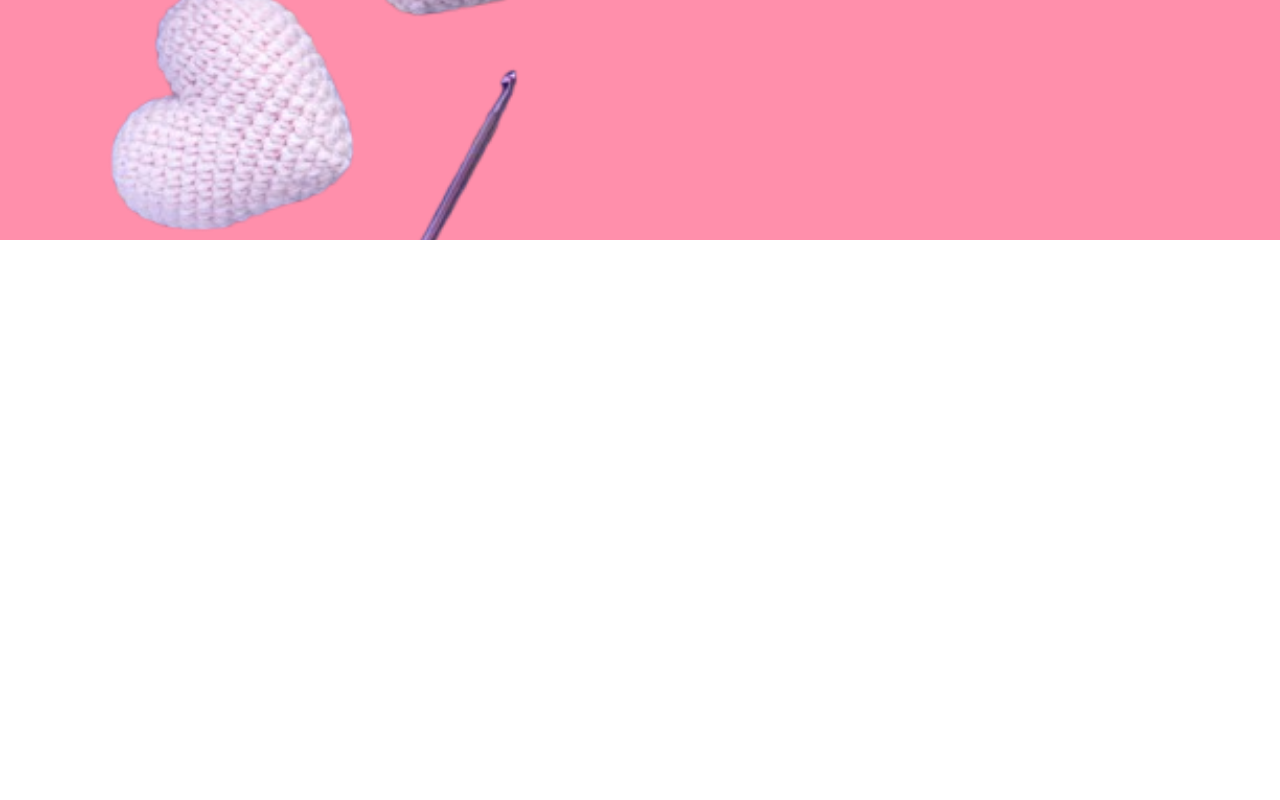
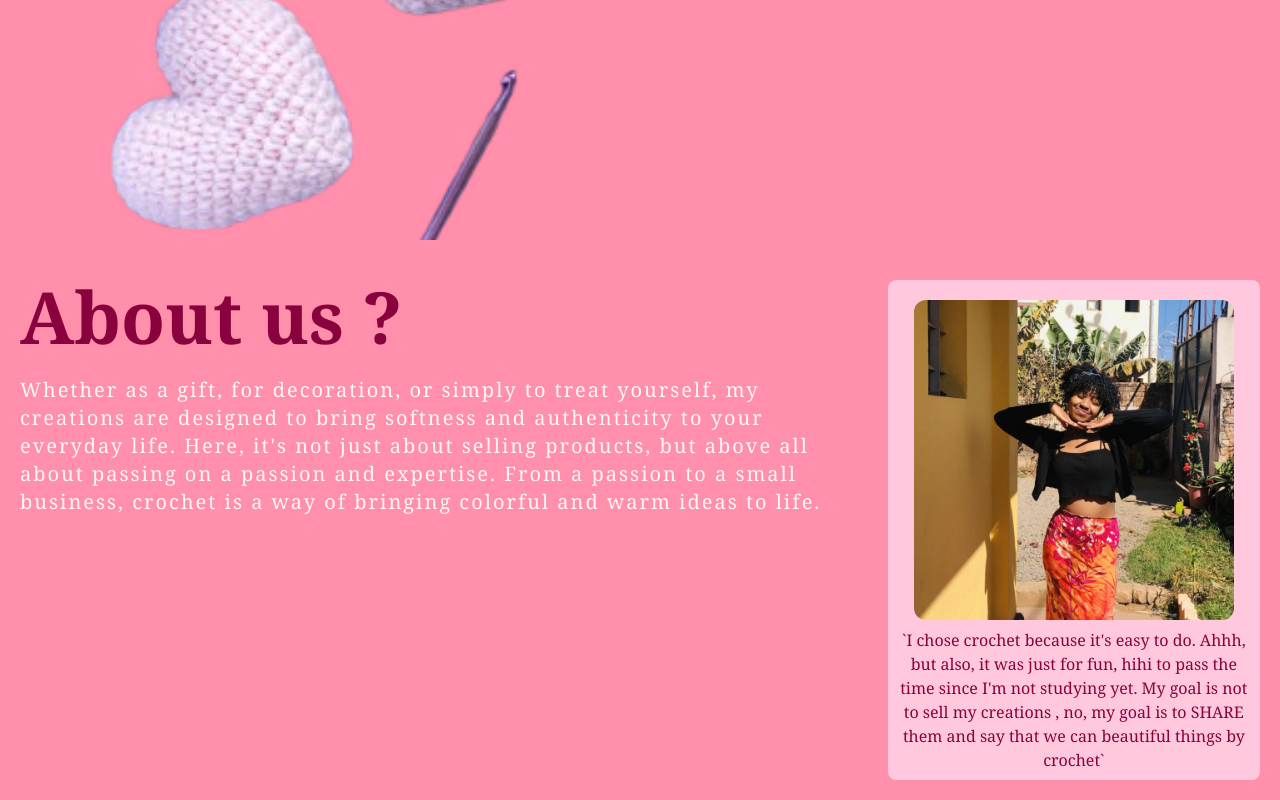
Before and after one commit to Mayah8124/RATSIMAZOA-Tapestry-Art, a React (Vite) app: page / in a window 1280 px wide. Shown: the part 520-1320 px from the top of the page. Before the commit the page ends 800 px from the top, so only its background shows below. Built offline with nearby package versions, Linux system fonts and the light colour scheme.

Commit message:
feat: add About page

```diff
--- a/src/App.jsx
+++ b/src/App.jsx
@@ -2,12 +2,14 @@ import { Routes , Route } from 'react-router-dom'
 
 import Navbar from './pages/Navbar'
 import Home from './pages/Home.jsx'
+import About from './pages/About.jsx'
 
 function App() {
   return (
     <div className='bg-initial'>
       <Navbar />
       <Home />
+      <About />
     </div>
   )
 }
--- a/src/index.css
+++ b/src/index.css
@@ -1,14 +1,14 @@
 @import "tailwindcss";
 /* Variables CSS */
 :root {
-  --random-text-color: #CDB4DB;
+  --random-text-color: #9e0059;
   --title-primary-color: #89023E;
   --title-secondary-color: #E15A97;
   --bg-color: #FF8FAB;
+  --bg-secondary-color: #FFC8DD;
   --white-text-color: #fff5f8;
   --initial-navbar-color: #FFC2D1;
   --scrolled-navbar-color: #FFE5EC;
-  --slide-show-bg-color: #FFC8DD;
 }
 
 /* Backgrounds */
@@ -16,8 +16,8 @@
   background-color: var(--bg-color);
 }
 
-.bg-slide-show {
-  background-color: var(--slide-show-bg-color);
+.bg-second-color {
+  background-color: var(--bg-secondary-color);
 }
 
 /* Textes */
--- /dev/null
+++ b/src/pages/About.jsx
@@ -0,0 +1,28 @@
+import creator from '../assets/creator.jpeg'
+
+export default function About() {
+    return (
+        <div className=" flex pt-10 px-5 pb-5">
+            <div className='w-[70vw] flex flex-col gap-6'>
+                <h1 className='text-title-primary text-7xl font-bold font-serif font-stretch-expanded'>
+                    About us ?
+                </h1>
+                <p className='text-white-var text-xl font-serif pr-15 tracking-widest'>
+                    Whether as a gift, for decoration, or simply to treat yourself, my creations are designed to bring softness and authenticity to your everyday life.
+                    Here, it's not just about selling products, but above all about passing on a passion and expertise. From a passion to a small business, crochet is a way of bringing colorful and warm ideas to life.
+                </p>
+            </div>
+            <section className="bg-second-color w-[30vw] pt-5 px-2 flex flex-col items-center text-center gap-2 rounded-lg">
+                <img src={creator} alt="Creator" className='h-[40vh] w-[40vh] rounded-xl object-cover' />
+                <p className="text-title-primary font-serif ">
+                    `I chose crochet because it's easy to do.
+                     Ahhh, but also, it was just for fun, hihi to pass the time since I'm not studying yet.
+                     My goal is not to sell my creations , no, my goal is to SHARE them and say that we can beautiful things by crochet`
+                </p>
+                <p className="text-random">
+
+                </p>
+            </section>
+        </div>
+    )
+}
```
Also changed, not shown: src/assets/creator.jpeg (added).
